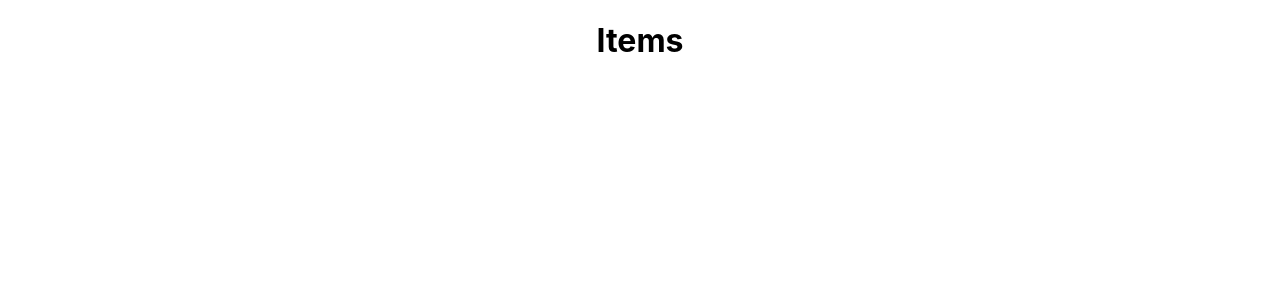
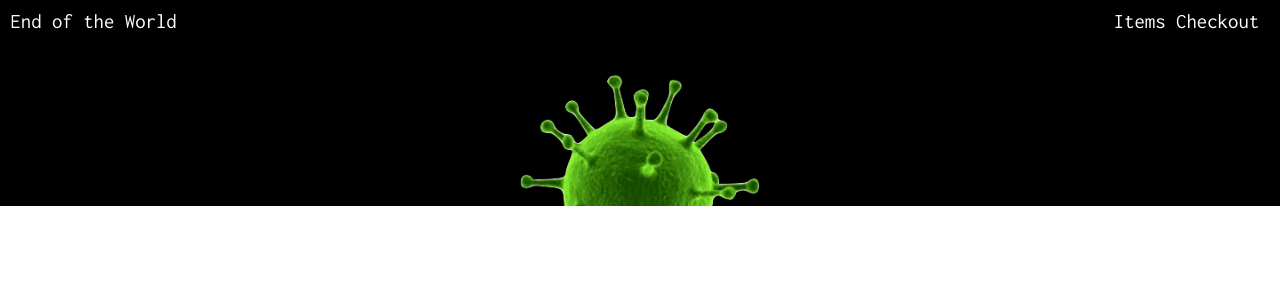
Before and after one commit to lilbitner/end-of-world-starter-pack-frontend, a React (Create React App) app: page /items in a window 1280 px wide. Shown: the top 300 px of the page. Built offline with nearby package versions, Linux system fonts and the light colour scheme.

Commit message:
updated item page with header

```diff
--- a/src/Components/Cart.js
+++ b/src/Components/Cart.js
@@ -1,9 +1,10 @@
 import React from 'react'
+import NavBar from './NavBar'
 
 export default class Cart extends React.Component {
     render() {
         return(
-            <h1>Cart</h1>
+            <NavBar />
         )
     }
 }
--- /dev/null
+++ b/src/Components/Header.js
@@ -0,0 +1,11 @@
+import React from 'react'
+import Virus from'../Images/virus.png'
+import '../Styles/Header.css'
+
+export default function Header() {
+    return (
+        <div className="header-container">
+           <img className="virus" src={Virus} alt="virus" />
+        </div>
+    )
+}
--- a/src/Components/Items.js
+++ b/src/Components/Items.js
@@ -1,9 +1,14 @@
 import React from 'react'
+import NavBar from './NavBar'
+import Header from './Header'
 
 export default class Items extends React.Component{
     render() {
         return(
-          <h1>Items</h1>
+          <>
+          <NavBar />
+          <Header />
+          </>
         )
     }
 }
--- /dev/null
+++ b/src/Components/NavBar.js
@@ -0,0 +1,16 @@
+import React from 'react'
+import {Link} from 'react-router-dom'
+import '../Styles/NavBar.css'
+
+export default function NavBar() {
+    return (
+    <div className="NavBar">
+        <Link className="NavBar-links"to='/'>End of the World</Link>
+        <div className="navbar-link-container">
+            <Link className="NavBar-links"to='/items'>Items</Link>
+            <Link className="NavBar-links"to='/cart'>Checkout</Link>
+        </div>
+    </div>
+
+    )
+}
--- /dev/null
+++ b/src/Styles/Header.css
@@ -0,0 +1,7 @@
+.header-container{
+    height: 9em;
+    width: 100%;
+    background-color: black;
+    display: flex;
+    justify-content: center;
+}
--- /dev/null
+++ b/src/Styles/NavBar.css
@@ -0,0 +1,21 @@
+@import url('https://fonts.googleapis.com/css?family=Inconsolata:400,700&display=swap');
+
+.NavBar{
+    display: flex;
+    justify-content: space-between;
+    height: 2em;
+    background-color: black;
+    font-family: 'Inconsolata', monospace;
+    font-size: 1.3em;
+    padding: 0.5em;
+}
+
+.NavBar-links{
+padding-right: 0.5em;
+text-decoration: none;
+color: white;
+}
+
+.NavBar-links:hover{
+color: greenyellow;
+}
```
Also changed, not shown: src/Images/virus.png (added).
